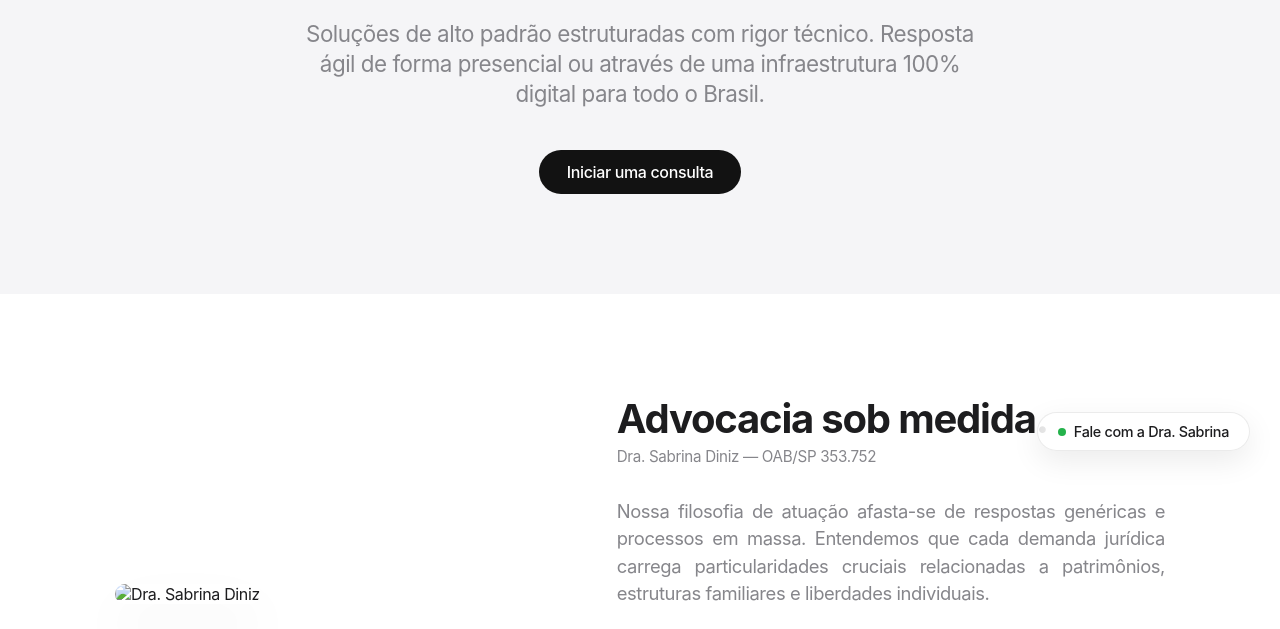
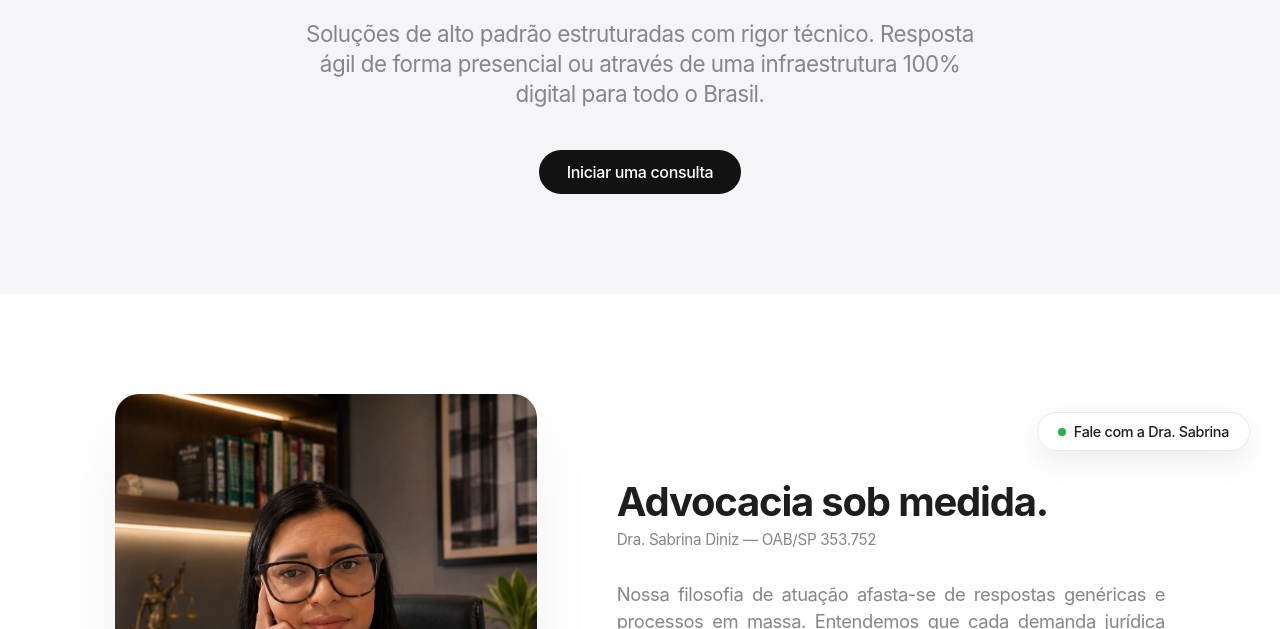
Before and after one commit to Klimarp12/SabrinaDiniz, a plain HTML site: page index.html in a window 1280 px wide. Shown: the part 319-948 px from the top of the page. Drawn offline with Linux system fonts and the light colour scheme.

Commit message:
Update index.html

```diff
--- a/index.html
+++ b/index.html
@@ -401,7 +401,7 @@
         <div class="perfil-container">
             <div class="perfil-image-box">
                 <!-- Mantenha o arquivo com este nome exato na mesma pasta do HTML -->
-                <img src="sabrina-diniz.jpg" alt="Dra. Sabrina Diniz" class="perfil-img">
+                <img src="sabrina-diniz.JPEG" alt="Dra. Sabrina Diniz" class="perfil-img">
             </div>
             <div class="perfil-texto">
                 <h2>Advocacia sob medida.</h2>
```
